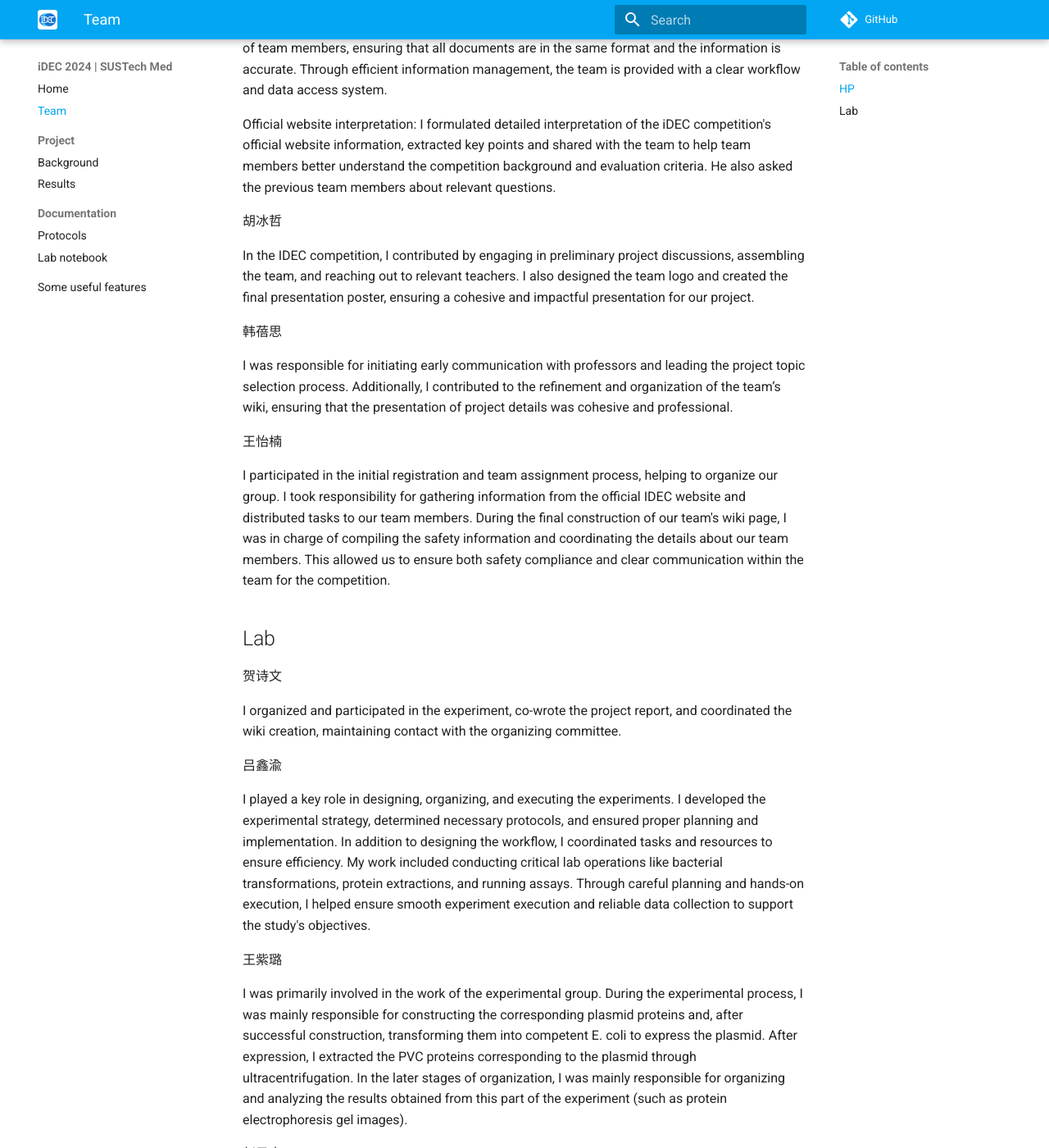
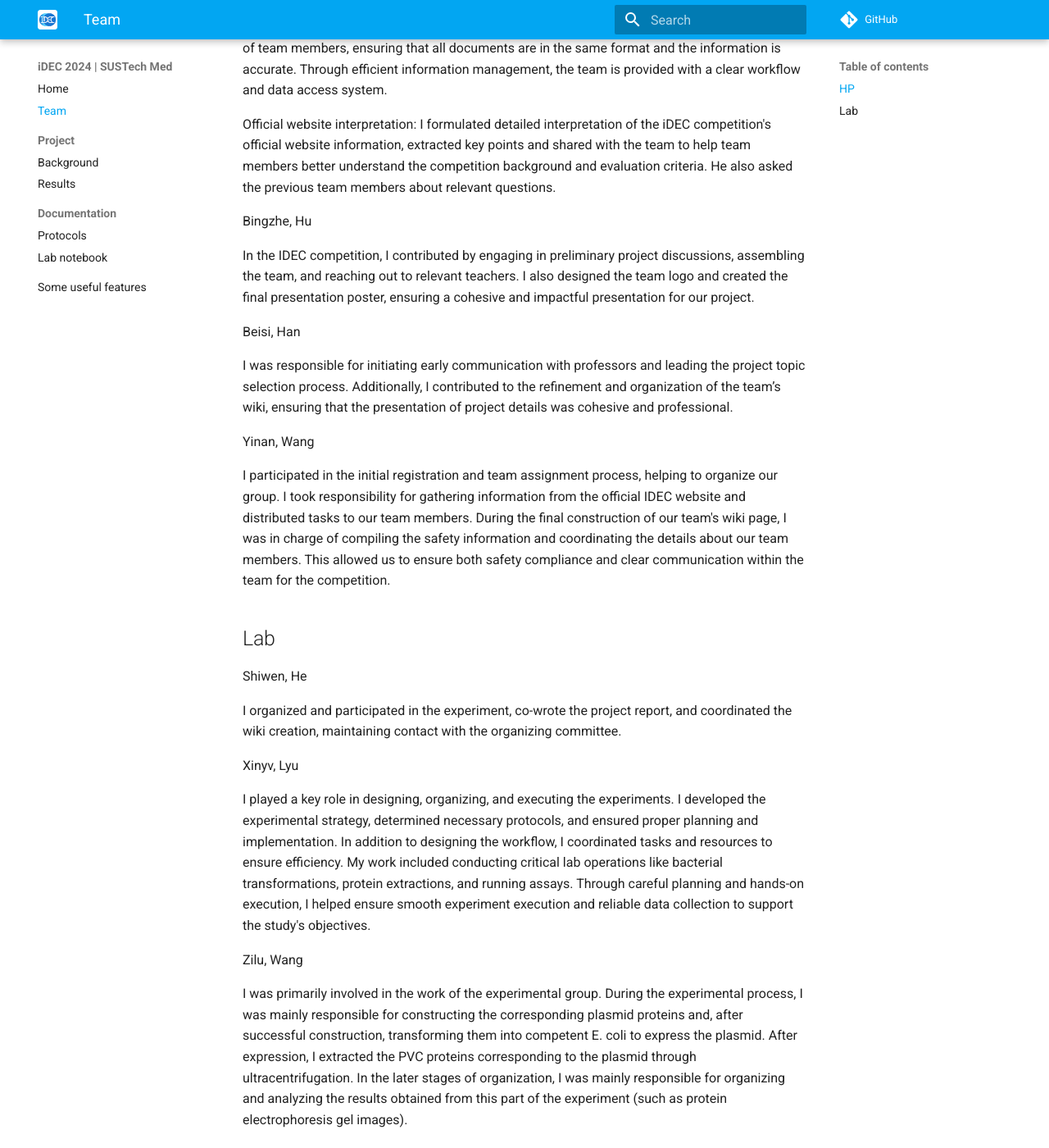
Before and after one commit to FarmerKN/2024_SUSTech_Med, an MkDocs documentation site: the page built from docs/team.md, in a window 1280 px wide and 1400 px high, scrolled down 335 px. Shown: the whole window at 82% size. Built offline with MkDocs 1.6.1 and Material for MkDocs 9.7.7, drawn with Linux system fonts in a browser that asks for light colours; comment, search, counter and statistics services are not loaded; some of the changed text lies outside the part shown.

Commit message:
Update team.md

```diff
--- a/docs/team.md
+++ b/docs/team.md
@@ -13,43 +13,43 @@ Text summary: I am responsible for collecting and organizing research data and a
 Official website interpretation: I formulated detailed interpretation of the iDEC competition's official website information, extracted key points and shared with the team to help team members better understand the competition background and evaluation criteria. He also asked the previous team members about relevant questions.
 
 
-胡冰哲
+Bingzhe, Hu
 
 In the IDEC competition, I contributed by engaging in preliminary project discussions, assembling the team, and reaching out to relevant teachers. I also designed the team logo and created the final presentation poster, ensuring a cohesive and impactful presentation for our project.
 
-韩蓓思
+Beisi, Han
 
 I was responsible for initiating early communication with professors and leading the project topic selection process. Additionally, I contributed to the refinement and organization of the team’s wiki, ensuring that the presentation of project details was cohesive and professional.
 
-王怡楠
+Yinan, Wang
 
 I participated in the initial registration and team assignment process, helping to organize our group. I took responsibility for gathering information from the official IDEC website and distributed tasks to our team members. During the final construction of our team's wiki page, I was in charge of compiling the safety information and coordinating the details about our team members. This allowed us to ensure both safety compliance and clear communication within the team for the competition.
 
 ## Lab
 
-贺诗文
+Shiwen, He
 
 I organized and participated in the experiment, co-wrote the project report, and coordinated the wiki creation, maintaining contact with the organizing committee.
 
-吕鑫渝
+Xinyv, Lyu
 
 I played a key role in designing, organizing, and executing the experiments. I developed the experimental strategy, determined necessary protocols, and ensured proper planning and implementation. In addition to designing the workflow, I coordinated tasks and resources to ensure efficiency. My work included conducting critical lab operations like bacterial transformations, protein extractions, and running assays. Through careful planning and hands-on execution, I helped ensure smooth experiment execution and reliable data collection to support the study's objectives.
 
-王紫璐
+Zilu, Wang
 
 I was primarily involved in the work of the experimental group. During the experimental process, I was mainly responsible for constructing the corresponding plasmid proteins and, after successful construction, transforming them into competent E. coli to express the plasmid. After expression, I extracted the PVC proteins corresponding to the plasmid through ultracentrifugation. In the later stages of organization, I was mainly responsible for organizing and analyzing the results obtained from this part of the experiment (such as protein electrophoresis gel images).
 
 
-赵子宁
+Zining, Zhao
 
 As a member of the experimental group, I participated in the wet laboratory phase of this project, mainly involved in protein purification and antibacterial experiments; I was also responsible for writing parts of the report and creating the presentation PPT.
 
 
-欧阳延松
+Yansong, Ouyang
 
 As the team leader, I took the initiative in the early stages to discuss the topic with the advisor and was responsible for liaising with the project group to expedite and enhance the experimental process. I chaired regular meetings to discuss various aspects of the competition and to ensure smooth progress. I also maintained consistent follow-ups on the experimental progress, engaging in timely communication with the advisor to facilitate the completion of the project. As a member of the experimental group, I participated in various experiments, including bacterial transformation, plasmid extraction, the separation and purification of the target protein, and so on.
 
 
-雷子浩
+Zihao, Lei
 
 In this competition task, I was primarily responsible for the arrangement and design of the experimental tasks, as well as summarizing the results. As a member of the experimental team, I completed various experimental tasks under the guidance and supervision of laboratory professionals. These tasks included preparing culture media, extracting PVC proteins through ultracentrifugation, conducting sterilization experiments (targeting Vibrio cholerae), and preparing samples for transmission electron microscopy (TEM). In addition to these tasks, I also took charge of writing the experimental protocols and organized the entire team to complete and submit the final report.
```
Also changed, not shown: other parts of docs/team.md (+1 -1 lines).
